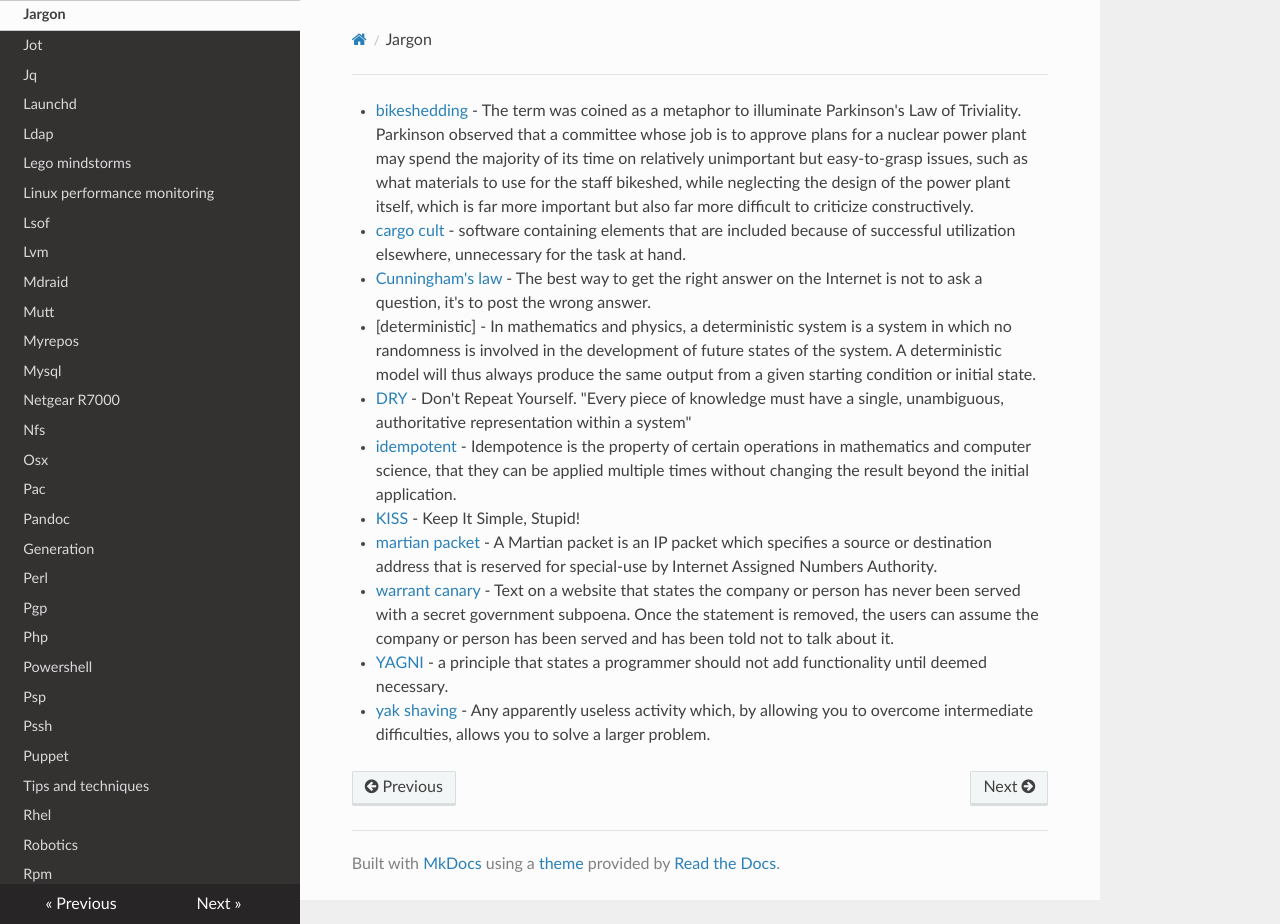
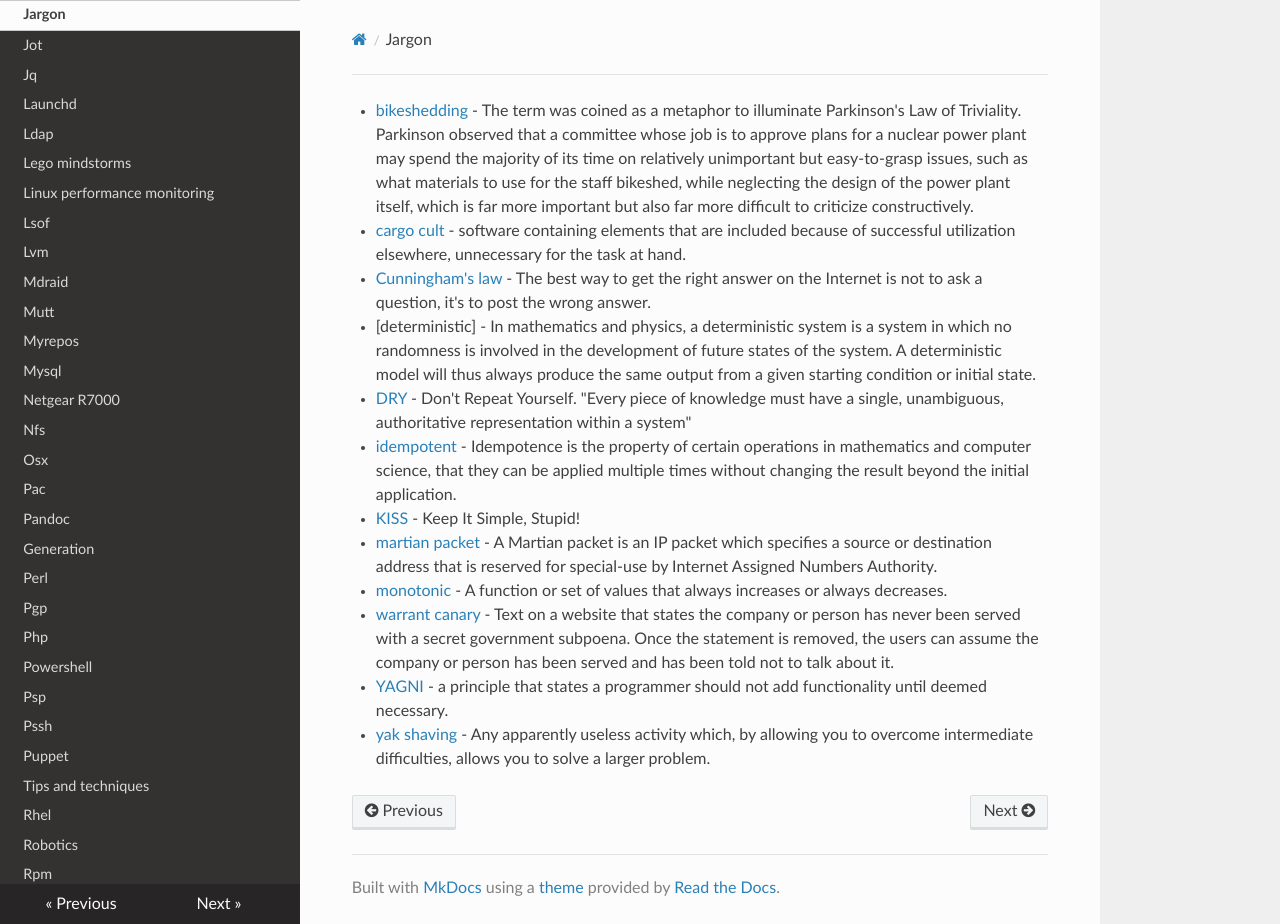
Before and after one commit to lando-cal/tech-notes, an MkDocs documentation site: the page built from docs/jargon.md, in a window 1280 px wide and 924 px high. Built offline with MkDocs 1.6.1, drawn with Linux system fonts in a browser that asks for light colours; nearby versions of some CDN libraries.

Commit message:
Add monotonic

```diff
--- a/docs/jargon.md
+++ b/docs/jargon.md
@@ -6,6 +6,7 @@
 - [idempotent](https://en.wikipedia.org/wiki/Idempotence) - Idempotence is the property of certain operations in mathematics and computer science, that they can be applied multiple times without changing the result beyond the initial application.
 - [KISS](https://en.wikipedia.org/wiki/KISS_principle) - Keep It Simple, Stupid!
 - [martian packet](https://en.wikipedia.org/wiki/Martian_packet) - A Martian packet is an IP packet which specifies a source or destination address that is reserved for special-use by Internet Assigned Numbers Authority.
+- [monotonic](https://en.wikipedia.org/wiki/Monotonic_function) - A function or set of values that always increases or always decreases.
 - [warrant canary](https://en.wikipedia.org/wiki/Warrant_canary) - Text on a website that states the company or person has never been served with a secret government subpoena. Once the statement is removed, the users can assume the company or person has been served and has been told not to talk about it.
 - [YAGNI](https://en.wikipedia.org/wiki/You_aren%27t_gonna_need_it) - a principle that states a programmer should not add functionality until deemed necessary.
 - [yak shaving](https://en.wiktionary.org/wiki/yak_shaving) - Any apparently useless activity which, by allowing you to overcome intermediate difficulties, allows you to solve a larger problem.
```
